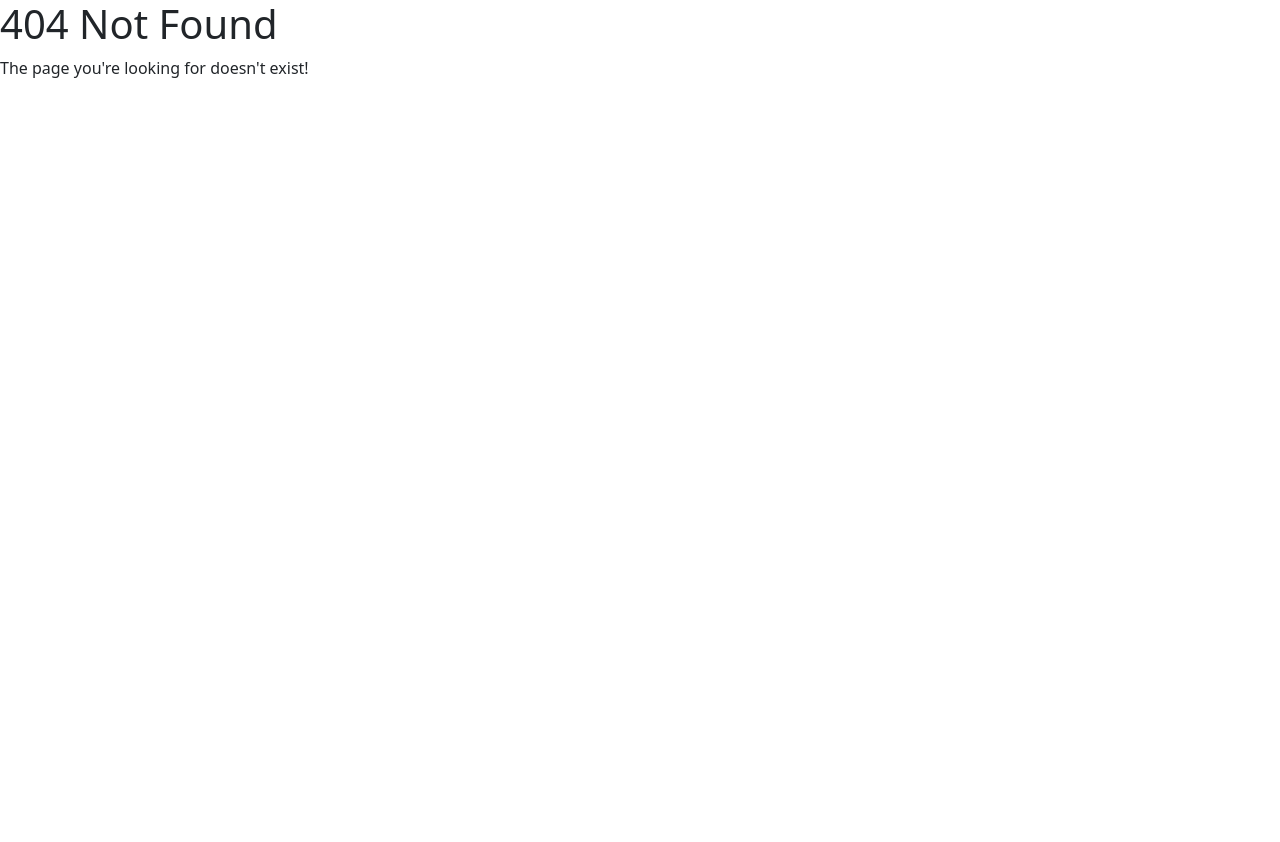
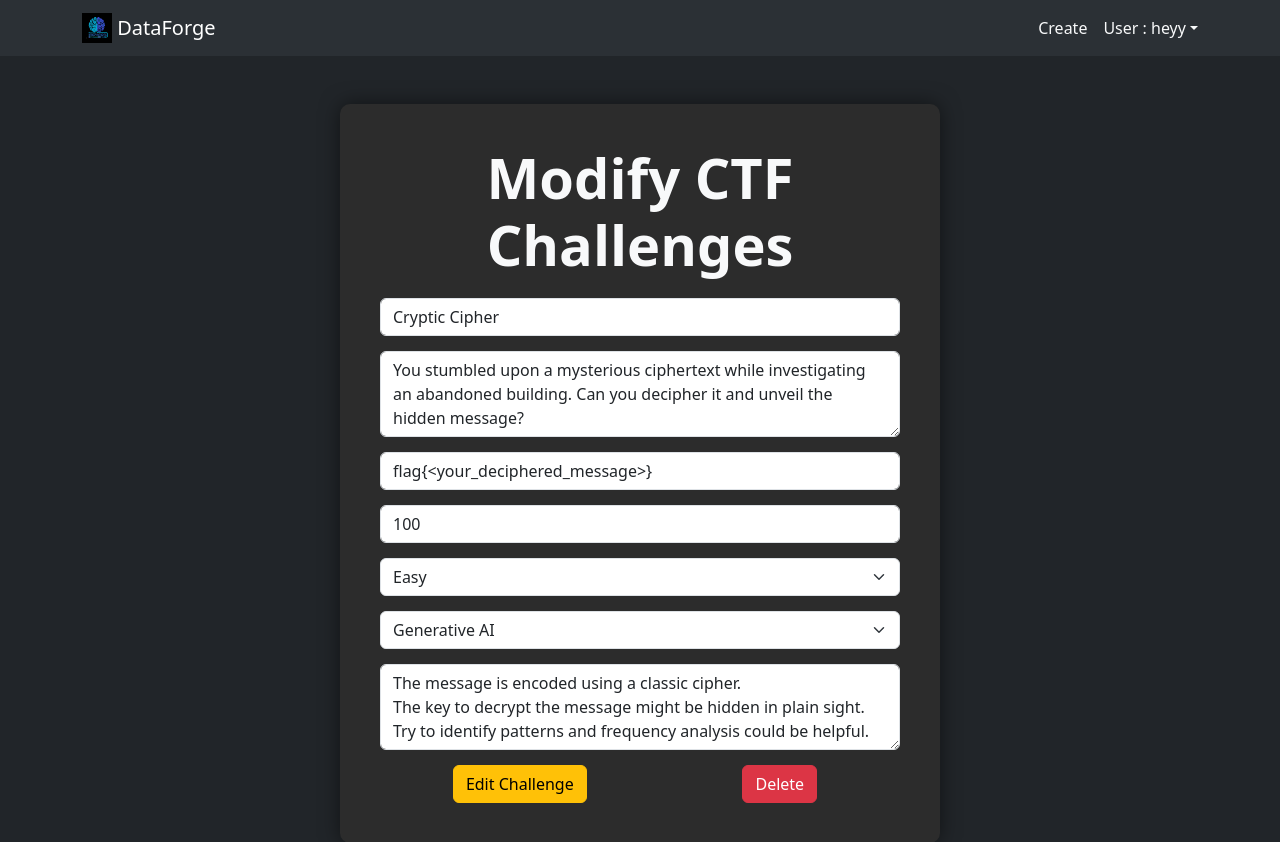
Before and after one commit to govardhan-06/dataforge, a React (Vite) app in the folder frontend/: page /updateCTF in a window 1280 px wide. Before the commit this address had no page. Shown: the top 842 px of the page. Before the commit the page ends 800 px from the top, so only its background shows below. Built offline with nearby package versions, Linux system fonts and the light colour scheme.

Commit message:
Frontend pages for delete,update,submission add

```diff
--- a/frontend/src/App.jsx
+++ b/frontend/src/App.jsx
@@ -7,6 +7,8 @@ import NotFound from "./pages/NotFound"
 import ProtectedRoute from "./components/ProtectedRoute"
 import AddCTF from "./pages/AddCTF"
 import 'bootstrap/dist/css/bootstrap.min.css';
+import SolveCTF from "./pages/solveCTF"
+import UpdateChallenge from "./pages/UpdateChallenge"
 
 function Logout() {
   localStorage.clear()
@@ -31,6 +33,8 @@ function App() {
           }
         />
         <Route path="/addCTF" element={<AddCTF/>}/>
+        <Route path="/solveCTF" element={<SolveCTF/>}></Route>
+        <Route path="/updateCTF" element={<UpdateChallenge/>}></Route>
         <Route path="/login" element={<Login />} />
         <Route path="/logout" element={<Logout />} />
         <Route path="/register" element={<RegisterAndLogout />} />
--- a/frontend/src/pages/Home.jsx
+++ b/frontend/src/pages/Home.jsx
@@ -1,4 +1,5 @@
 import { useState, useEffect } from "react";
+import { useNavigate } from "react-router-dom";
 import api from "../api";
 import Button from 'react-bootstrap/Button';
 import Card from 'react-bootstrap/Card';
@@ -14,6 +15,7 @@ function Home() {
     const [category, setCategory] = useState("");
     const [author, setAuthor] = useState("");
     const [hints, setHints] = useState("");
+    const navigate=useNavigate();
 
     useEffect(() => {
         getCTF();
@@ -30,39 +32,17 @@ function Home() {
             .catch((err) => alert(err));
     };
 
-//Feature only for admin
-    const deleteNote = (id) => {
-        api
-            .delete(`/api/CTF/delete//${id}/`)
-            .then((res) => {
-                if (res.status === 204) alert("Challenge deleted!");
-                else alert("Failed to delete the challenge.");
-                getCTF();
-            })
-            .catch((error) => alert(error));
-    };
-
-//Feature only for admin
-//Separate page dedicated for this creation of CTF
-    const createNote = (e) => {
-        e.preventDefault();
-        api
-            .post("/api/notes/", { content, title })
-            .then((res) => {
-                if (res.status === 201) alert("Note created!");
-                else alert("Failed to make note.");
-                getNotes();
-            })
-            .catch((err) => alert(err));
-    };
+    const solve = (data)=>{
+        navigate('/solveCTF', { state: { data } });
+    }
 
     return (
         <div className="bg-dark text-light">
             <Navigationbar/>
             <div className="CTF-cards">
-                {ctf.map((c) => (
+                {ctf.map((c,id) => (
                 //note={note} onDelete={deleteNote} key={note.id}
-                <Card className="CTF-details" data-bs-theme="dark" >
+                <Card key={id} className="CTF-details" data-bs-theme="dark" >
                     <Card.Header>{c.category}</Card.Header>
                     <Card.Body>
                         <Card.Title>{c.title}</Card.Title>
@@ -70,7 +50,10 @@ function Home() {
                         <Card.Text>Author : {c.author}</Card.Text>
                          <Card.Text>Difficulty : {c.difficulty}</Card.Text>
                          <Card.Text>Points : {c.points}</Card.Text>
-                         <Button variant="success">Solve</Button>
+                         <Button variant="success" onClick={()=>{
+                            console.log(c)
+                            solve(c)
+                         }}>Solve</Button>
                          </Card.Body>
                 </Card>
                 ))}
--- /dev/null
+++ b/frontend/src/pages/UpdateChallenge.jsx
@@ -0,0 +1,104 @@
+import React,{useState} from 'react';
+import {useNavigate} from "react-router-dom";
+import Button from 'react-bootstrap/Button';
+import Form from 'react-bootstrap/Form';
+import "../styles/Home.css"
+import Navigationbar from '../components/Navigationbar';
+
+function UpdateChallenge(props) {
+    //get data from home page and load it in the forms
+    const c={
+      "title": "Cryptic Cipher",
+      "description": "You stumbled upon a mysterious ciphertext while investigating an abandoned building. Can you decipher it and unveil the hidden message?",
+      "flag": "flag{<your_deciphered_message>}",
+      "difficulty": "Easy",
+      "created_at": "2024-05-27T17:38:26.056055Z",
+      "author": 1,
+      "points": 100,
+      "category": "GenAI",
+      "hints": "The message is encoded using a classic cipher.\r\nThe key to decrypt the message might be hidden in plain sight.\r\nTry to identify patterns and frequency analysis could be helpful.",
+      "updated_on": "2024-05-27T17:38:26.056055Z"
+    }
+    //get id from home page
+    const id=1;
+    const [title, setTitle] = useState(c.title);
+    const [desc, setDesc] = useState(c.description);
+    const [flag, setFlag] = useState(c.flag);
+    const [points, setPoints] = useState(c.points);
+    const [difficulty, setDifficulty] = useState(c.difficulty);
+    const [category, setCategory] = useState(c.category);
+    const [hints, setHints] = useState(c.hints);
+    const navigate=useNavigate();
+
+    const handleEdit=(e)=>{
+      e.preventDefault();
+      const data={
+        "title":title,
+        "description":desc,
+        "flag":flag,
+        "points":points,
+        "difficulty":difficulty,
+        "category":category,
+        "hints":hints
+      }
+      console.log(data)
+    };
+
+    const handleDelete = (e,id) => {
+      e.preventDefault()
+      console.log("Heyy")
+      /*
+      api
+          .delete(`/api/CTF/delete//${id}/`)
+          .then((res) => {
+              if (res.status === 204){
+                alert("Challenge deleted!");
+                navigate("/");
+              }
+              else alert("Failed to delete the challenge.");
+          })
+          .catch((error) => alert(error));
+      */
+
+    }
+
+    return (
+        <div className="bg-dark text-light">
+          <Navigationbar/>
+        <div className='createCTF-div'>
+          <div>
+          <h3 className="display-4 fw-bold addCTF_title">Modify CTF Challenges</h3>
+        <Form method='POST'>
+          <Form.Control required className="addCTF_fields" type="text" placeholder="Title" name='title' value={title} onChange={(e)=>setTitle(e.target.value)}/>
+          <Form.Control as="textarea" className="addCTF_fields" rows={3} placeholder="Description" name='description' value={desc} onChange={(e)=>setDesc(e.target.value)} />
+        <Form.Control required type="text" className="addCTF_fields" placeholder="Flag" name='flag' value={flag} onChange={(e)=>setFlag(e.target.value)}/>
+        <Form.Control required type="number" className="addCTF_fields" placeholder="Points" name='points' value={points} onChange={(e)=>setPoints(e.target.value)}/>
+        <Form.Select required aria-label="Difficulty" className='createCTF-select' name='difficulty' value={difficulty} onChange={(e)=>setDifficulty(e.target.value)}>
+          <option>Choose the level of difficulty</option>
+          <option value="Easy">Easy</option>
+          <option value="Medium">Medium</option>
+          <option value="Difficult">Difficult</option>
+        </Form.Select>
+        <Form.Select required aria-label="Category" className='createCTF-select' name='cateogry' value={category} onChange={(e)=>setCategory(e.target.value)}>
+          <option>Choose the domain</option>
+          <option value="DataScience">Data Science</option>
+          <option value="EDA">Exploratory Data Analysis</option>
+          <option value="TimeSeries">Time Series</option>
+          <option value="GenAI">Generative AI</option>
+        </Form.Select>
+        <Form.Control required as="textarea" className="addCTF_fields" rows={3} placeholder="Hints" name='hints' value={hints} onChange={(e)=>setHints(e.target.value)}/>
+        <div className='button-container'>
+        <div className='editCTF-btn'><Button className='align-items-right' variant="warning"
+        onClick={handleEdit}>Edit Challenge</Button></div>
+        <div className='editCTF-btn'><Button className='align-items-right' variant="danger"
+        onClick={handleDelete}>Delete</Button></div>
+        </div>
+        </Form>
+        </div>
+        </div>
+        <div className='addCTF-footer'></div>
+        </div>
+      )
+}
+
+export default UpdateChallenge
--- /dev/null
+++ b/frontend/src/pages/solveCTF.jsx
@@ -0,0 +1,65 @@
+import React, { useState } from 'react';
+import {useNavigate} from "react-router-dom";
+import Button from 'react-bootstrap/Button';
+import Card from 'react-bootstrap/Card';
+import Navigationbar from "../components/Navigationbar";
+import Form from 'react-bootstrap/Form';
+import "../styles/solveCTF.css"
+
+function SolveCTF(props) {
+    //const { data } = props.location.state;
+    //console.log(data)
+    const c={
+        "title": "Cryptic Cipher",
+        "description": "You stumbled upon a mysterious ciphertext while investigating an abandoned building. Can you decipher it and unveil the hidden message?",
+        "flag": "flag{<your_deciphered_message>}",
+        "difficulty": "Easy",
+        "created_at": "2024-05-27T17:38:26.056055Z",
+        "author": 1,
+        "points": 100,
+        "category": "GenAI",
+        "hints": "The message is encoded using a classic cipher.\r\nThe key to decrypt the message might be hidden in plain sight.\r\nTry to identify patterns and frequency analysis could be helpful.",
+        "updated_on": "2024-05-27T17:38:26.056055Z"
+    }
+
+    const [flag,setFlag]=useState('');
+    const navigate=useNavigate();
+
+    const handleflag=()=>{
+        if(flag==c.flag){
+            alert("Correct Flag");
+            console.log(c.points);
+            navigate("/")
+        }
+        else{
+            alert("Incorrect Flag");
+        }
+    }
+
+    return (
+        <div className="bg-dark text-light display-CTF">
+            <Navigationbar/>
+            <div className="CTF-card">
+                <Card className="CTF-details" data-bs-theme="dark" >
+                    <Card.Header>{c.category}</Card.Header>
+                    <Card.Body>
+                        <Card.Title>{c.title}</Card.Title>
+                        <div className="description-CTF"><Card.Text>{c.description}</Card.Text></div>
+                        <Card.Text>Author : {c.author}</Card.Text>
+                         <Card.Text>Difficulty : {c.difficulty}</Card.Text>
+                         <Card.Text>Points : {c.points}</Card.Text>
+                         <Form onSubmit={handleflag}>
+                            <Form.Control type="text" placeholder="Submit your Flag" name='flag'
+                            value={flag}
+                            className='flag-submit'
+                            onChange={(e)=>{setFlag(e.target.value)}}/>
+                            <Button type="submit" variant="success">Submit flag</Button>
+                         </Form>
+                         </Card.Body>
+                </Card>
+                </div>
+        </div>
+    );
+}
+
+export default SolveCTF
--- a/frontend/src/styles/addCTF.css
+++ b/frontend/src/styles/addCTF.css
@@ -75,3 +75,12 @@ body {
     margin-top: 2rem;
     background-color: #121212;
 }
+
+.button-container {
+    display: flex;
+    justify-content: space-around; /* Adjust as needed */
+  }
+
+.editCTF-btn {
+    margin-right: 10px; /* Adjust spacing between buttons */
+  }
--- /dev/null
+++ b/frontend/src/styles/solveCTF.css
@@ -0,0 +1,13 @@
+.display-CTF {
+    position: fixed;
+    width: 100%;
+    height: 100%;
+    left: 0;
+    top: 0;
+    background: rgba(51,51,51,0.7);
+    z-index: 10;
+}
+
+.flag-submit{
+    margin-bottom: 1rem;
+}
```
